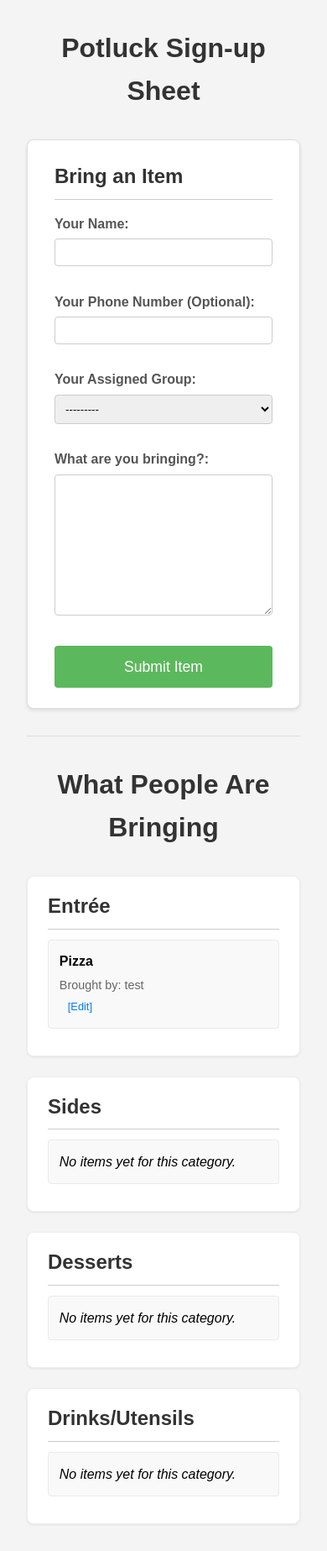
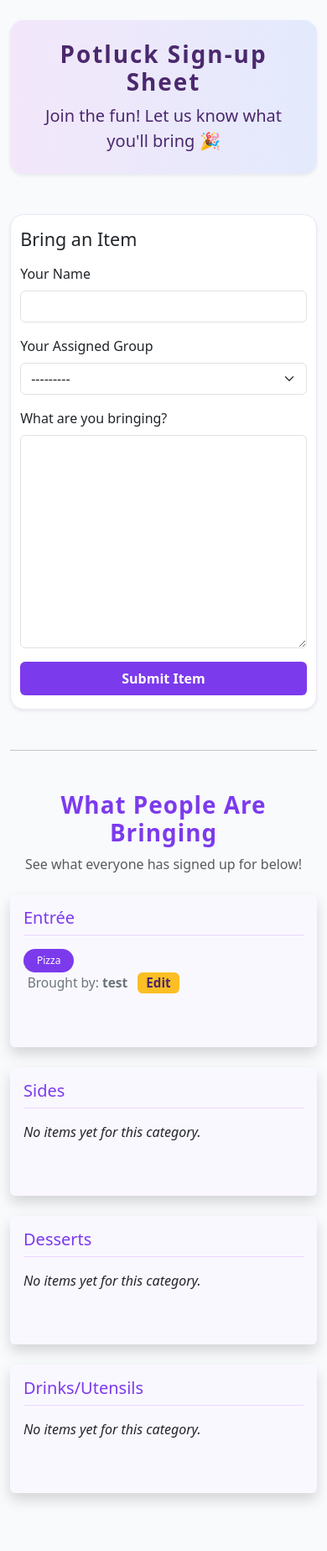
Before and after one commit to bgillins/Potluck, a Django app: page / in a window 390 px wide. Shown: the whole page at 84% size. After the commit the page ends 1789 px from the top, so only its background shows below. Run offline with Django 5.2, Linux system fonts and the light colour scheme; data comes from the database, SQL or seed files in the repository; both versions use the stored data as it was after the commit.

Commit message:
removed the phone number and made improvements to the ui

```diff
--- a/invites/forms.py
+++ b/invites/forms.py
@@ -10,6 +10,8 @@ class PotluckItemForm(forms.ModelForm):
 
     def __init__(self, *args, **kwargs):
         super().__init__(*args, **kwargs)
-        # Optional: Add styling classes or other attributes if needed later
-        # self.fields['group_name'].widget.attrs.update({'class': 'form-select'})
-        # self.fields['item_description'].widget.attrs.update({'class': 'form-control'})
+        # Add Bootstrap classes to each field for modern styling
+        self.fields['submitter_name'].widget.attrs.update({'class': 'form-control'})
+        self.fields['submitter_phone'].widget.attrs.update({'class': 'form-control'})
+        self.fields['group_name'].widget.attrs.update({'class': 'form-select'})
+        self.fields['item_description'].widget.attrs.update({'class': 'form-control'})
--- a/invites/templates/invites/potluck.html
+++ b/invites/templates/invites/potluck.html
@@ -5,139 +5,108 @@
     <meta charset="UTF-8">
     <meta name="viewport" content="width=device-width, initial-scale=1.0">
     <title>Potluck Sign-up</title>
+    <!-- Bootstrap CSS -->
+    <link href="https://cdn.jsdelivr.net/npm/bootstrap@5.3.2/dist/css/bootstrap.min.css" rel="stylesheet">
     <style>
-        body { font-family: sans-serif; line-height: 1.6; margin: 2em; background-color: #f4f4f4; }
-        h1, h2 { margin-bottom: 0.5em; color: #333; }
-        h1 { text-align: center; margin-bottom: 1em; }
-        h2 { border-bottom: 1px solid #ccc; padding-bottom: 0.3em; margin-top: 0; }
-        .form-container { background-color: #fff; padding: 1.5em 2em; border: 1px solid #ddd; margin: 0 auto 2em auto; border-radius: 8px; max-width: 600px; box-shadow: 0 2px 4px rgba(0,0,0,0.1); }
-        .form-container label { display: block; margin-bottom: 0.3em; font-weight: bold; color: #555; }
-        /* Apply width to input fields */
-        .form-container input[type="text"],
-        .form-container input[type="tel"], /* Better semantic type for phone */
-        .form-container select,
-        .form-container textarea {
-            width: 100%; /* Make inputs take full width */
-            padding: 0.6em;
-            margin-bottom: 1em;
-            border: 1px solid #ccc;
-            border-radius: 4px;
-            box-sizing: border-box; /* Include padding in width */
+        body { background-color: #f8fafc; }
+        .form-container {
+            background: #fff;
+            border-radius: 1rem;
+            box-shadow: 0 2px 16px rgba(0,0,0,0.07);
+            padding: 2rem 2.5rem;
+            margin-bottom: 2.5rem;
         }
-        .form-container textarea { min-height: 80px; }
-        .form-container button { display: block; width: 100%; padding: 0.8em 1.5em; background-color: #5cb85c; color: white; border: none; border-radius: 4px; cursor: pointer; font-size: 1.1em; transition: background-color 0.2s; }
-        .form-container button:hover { background-color: #4cae4c; }
+        .edit-link {
+            margin-left: 0.5em;
+            font-size: 0.95em;
+        }
+        .item-name { font-weight: 500; }
+        .submitter-name { color: #555; margin-left: 0.3em; font-size: 0.97em; }
+        .category-section {
+            margin-bottom: 2rem;
+        }
+        @media (max-width: 767px) {
+            .form-container { padding: 1rem 0.7rem; }
+        }
+    </style>
+    <!-- Bootstrap JS (for interactivity, optional) -->
+    <script src="https://cdn.jsdelivr.net/npm/bootstrap@5.3.2/dist/js/bootstrap.bundle.min.js"></script>
 
-        /* Container for the category lists */
-        .categories-container {
-            display: flex; /* Enable Flexbox */
-            flex-wrap: wrap; /* Allow wrapping on smaller screens */
-            gap: 1.5em; /* Space between columns */
-            margin-top: 2em;
-        }
-
-        /* Individual category column styling */
-        .category-section {
-            flex: 1; /* Allow columns to grow and shrink */
-            min-width: 200px; /* Minimum width before wrapping */
-            background-color: #fff;
-            padding: 1em 1.5em;
-            border: 1px solid #eee;
-            border-radius: 8px;
-            box-shadow: 0 1px 3px rgba(0,0,0,0.08);
-        }
-        .category-section ul { list-style: none; padding-left: 0; margin-top: 0.5em; }
-        .category-section li {
-            background-color: #f9f9f9;
-            border: 1px solid #eaeaea;
-            padding: 0.8em;
-            margin-bottom: 0.7em;
-            border-radius: 4px;
-        }
-        .category-section li .item-name { font-weight: bold; }
-        .category-section li .submitter-name { font-size: 0.9em; color: #666; display: block; margin-top: 0.3em; }
-        .category-section li .edit-link {
-            font-size: 0.8em;
-            margin-left: 10px;
-            text-decoration: none;
-            color: #007bff;
-        }
-        .category-section li .edit-link:hover { text-decoration: underline; }
-
-        .errorlist { color: #dc3545; list-style: none; padding-left: 0; margin-top: -0.5em; margin-bottom: 0.5em; font-size: 0.9em; }
-        hr { border: 0; height: 1px; background-color: #ddd; margin: 2em 0; }
     </style>
 </head>
 <body>
+    <div class="container py-4">
+        <div class="rounded-4 shadow-sm py-4 px-3 mb-5 text-center" style="background: linear-gradient(90deg, #f3e7fa 0%, #e3eafc 100%); color: #4b286d;">
+    <h1 class="fw-bold mb-0" style="letter-spacing: 2px; color: #4b286d;">Potluck Sign-up Sheet</h1>
+    <div class="lead mt-2">Join the fun! Let us know what you'll bring 🎉</div>
+</div>
+        <div class="form-container mx-auto mb-5 shadow-sm" style="background: #fff; border: 1px solid #ede7f6;">
+            <h2 class="h4 mb-3">Bring an Item</h2>
+            <form method="post" novalidate>
+                {% csrf_token %}
+                {% if form.non_field_errors %}
+                    <div class="alert alert-danger">{{ form.non_field_errors }}</div>
+                {% endif %}
+                <div class="mb-3">
+                    <label for="{{ form.submitter_name.id_for_label }}" class="form-label">{{ form.submitter_name.label }}</label>
+                    {{ form.submitter_name }}
+                    {% if form.submitter_name.errors %}
+                        <div class="text-danger small">{{ form.submitter_name.errors }}</div>
+                    {% endif %}
+                </div>
 
-    <h1>Potluck Sign-up Sheet</h1>
-
-    <div class="form-container">
-        <h2>Bring an Item</h2>
-        <form method="post">
-            {% csrf_token %} <!-- Important for security -->
-
-            {{ form.non_field_errors }}
-
-            <p>
-                {{ form.submitter_name.errors }}
-                <label for="{{ form.submitter_name.id_for_label }}">{{ form.submitter_name.label }}:</label>
-                {{ form.submitter_name }}
-            </p>
-            <p>
-                {{ form.submitter_phone.errors }}
-                <label for="{{ form.submitter_phone.id_for_label }}">{{ form.submitter_phone.label }}:</label>
-                {{ form.submitter_phone }}
-            </p>
-            <p>
-                {{ form.group_name.errors }}
-                <label for="{{ form.group_name.id_for_label }}">{{ form.group_name.label }}:</label>
+                <div class="mb-3">
+                    <label for="{{ form.group_name.id_for_label }}" class="form-label">{{ form.group_name.label }}</label>
                     {{ form.group_name }}
-            </p>
-            <p>
-                {{ form.item_description.errors }}
-                <label for="{{ form.item_description.id_for_label }}">{{ form.item_description.label }}:</label>
+                    {% if form.group_name.errors %}
+                        <div class="text-danger small">{{ form.group_name.errors }}</div>
+                    {% endif %}
+                </div>
+                <div class="mb-3">
+                    <label for="{{ form.item_description.id_for_label }}" class="form-label">{{ form.item_description.label }}</label>
                     {{ form.item_description }}
-            </p>
-
-            <button type="submit">Submit Item</button>
+                    {% if form.item_description.errors %}
+                        <div class="text-danger small">{{ form.item_description.errors }}</div>
+                    {% endif %}
+                </div>
+                <button type="submit" class="btn w-100 py-2 fw-semibold" style="background: #7c3aed; color: #fff; border: none;">Submit Item</button>
             </form>
         </div>
-
         <hr>
-
-    <h1>What People Are Bringing</h1>
-
+        <div class="text-center mb-4 mt-5">
+    <h1 class="fw-bold" style="color:#7c3aed; letter-spacing: 1px;">What People Are Bringing</h1>
+    <p class="text-muted mb-0">See what everyone has signed up for below!</p>
+</div>
         {% if grouped_items %}
-        <div class="categories-container"> <!-- Flex container -->
+            <div class="row g-4">
     {% for category in categories %}
+        <div class="col-12 col-md-6 col-lg-4">
+            <div class="category-section card border-0 shadow h-100" style="background: #faf8ff;">
+    <div class="card-body">
+        <h2 class="h5 mb-3 pb-2 border-bottom" style="color: #7c3aed; border-color: #e9d5ff !important;">{{ category }}</h2>
+        <ul class="list-unstyled">
             {% if category in grouped_items %}
-                    <div class="category-section">
-                        <h2>{{ category }}</h2>
-                        <ul>
                 {% for item in grouped_items|get_item:category %}
-                                <li>
-                                    <span class="item-name">{{ item.item_description }}</span>
-                                    <span class="submitter-name">Brought by: {{ item.submitter_name }}</span>
-                                    <a href="{% url 'edit_item' item.pk %}" class="edit-link">[Edit]</a>
+                    <li class="mb-3">
+                        <span class="item-name badge rounded-pill px-3 py-2" style="background: #7c3aed; color: #fff;">{{ item.item_description }}</span><br>
+                        <span class="submitter-name text-secondary">Brought by: <span class="fw-semibold">{{ item.submitter_name }}</span></span>
+                        <a href="{% url 'edit_item' item.pk %}" class="edit-link text-decoration-none ms-2 badge" style="background: #fbbf24; color: #4b286d;">Edit</a>
                     </li>
                 {% empty %}
                     <li><em>No items yet for this category.</em></li>
                 {% endfor %}
+            {% else %}
+                <li><em>No items yet for this category.</em></li>
+            {% endif %}
         </ul>
     </div>
-                {% else %}
-                     <!-- Optionally show empty categories if needed -->
-                     <div class="category-section">
-                         <h2>{{ category }}</h2>
-                         <ul><li><em>No items yet for this category.</em></li></ul>
 </div>
-                {% endif %}
+        </div>
     {% endfor %}
 </div>
         {% else %}
-        <p><em>Nobody has signed up to bring anything yet!</em></p>
+            <p class="text-center text-muted"><em>Nobody has signed up to bring anything yet!</em></p>
         {% endif %}
-
+    </div>
 </body>
 </html>
--- a/potluck_project/settings.py
+++ b/potluck_project/settings.py
@@ -25,7 +25,7 @@ SECRET_KEY = 'django-insecure-&yw9ypc4nlq$a^^o!1)&jzz11+!whjr&xl0s1@nn+r7z6m75fy
 # SECURITY WARNING: don't run with debug turned on in production!
 DEBUG = True
 
-ALLOWED_HOSTS = ['bgillins.pythonanywhere.com']
+ALLOWED_HOSTS = ['bgillins.pythonanywhere.com', '127.0.0.1', 'localhost']
 
 
 # Application definition
```
Also changed, not shown: db.sqlite3. Lines whose indentation alone changed are shown as unchanged.
